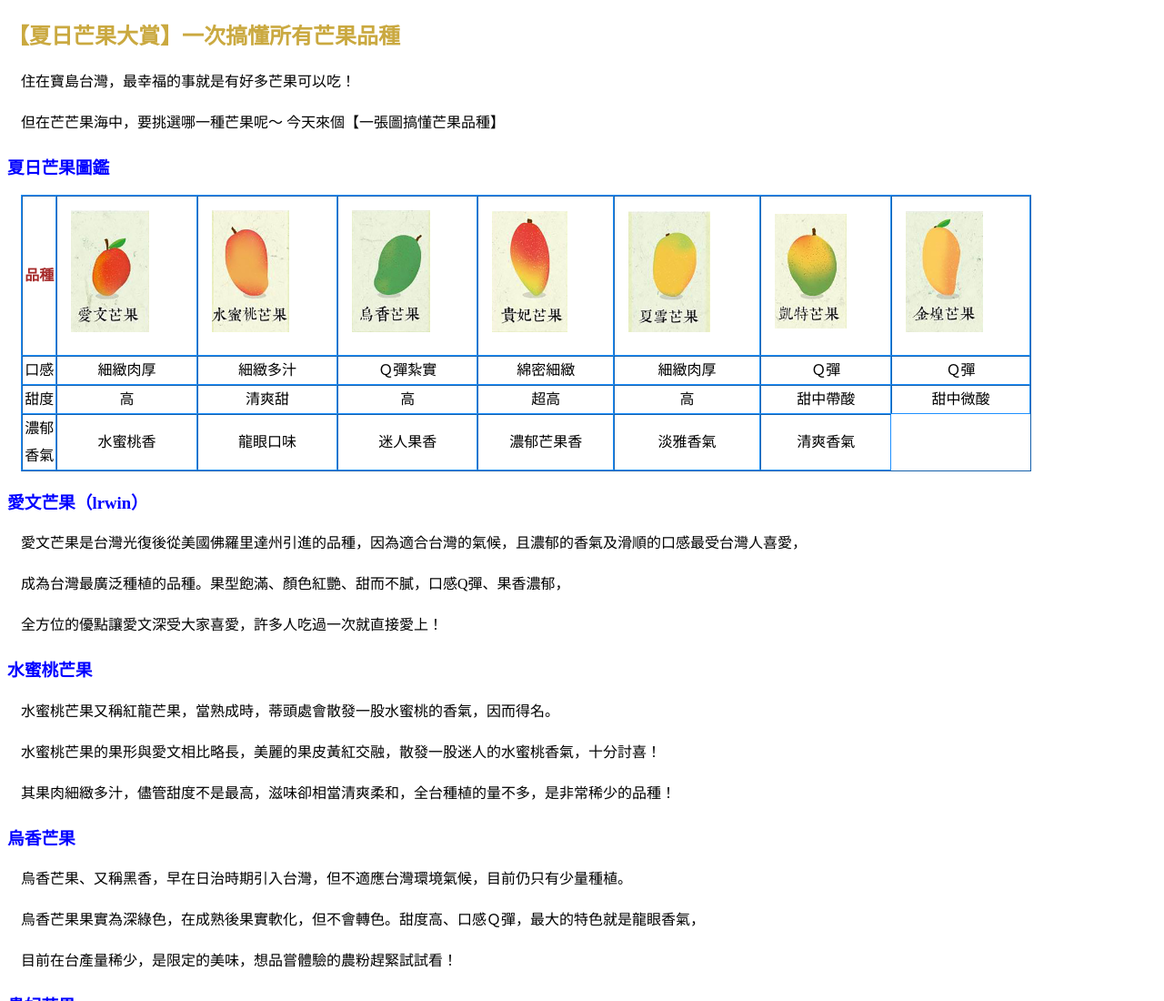
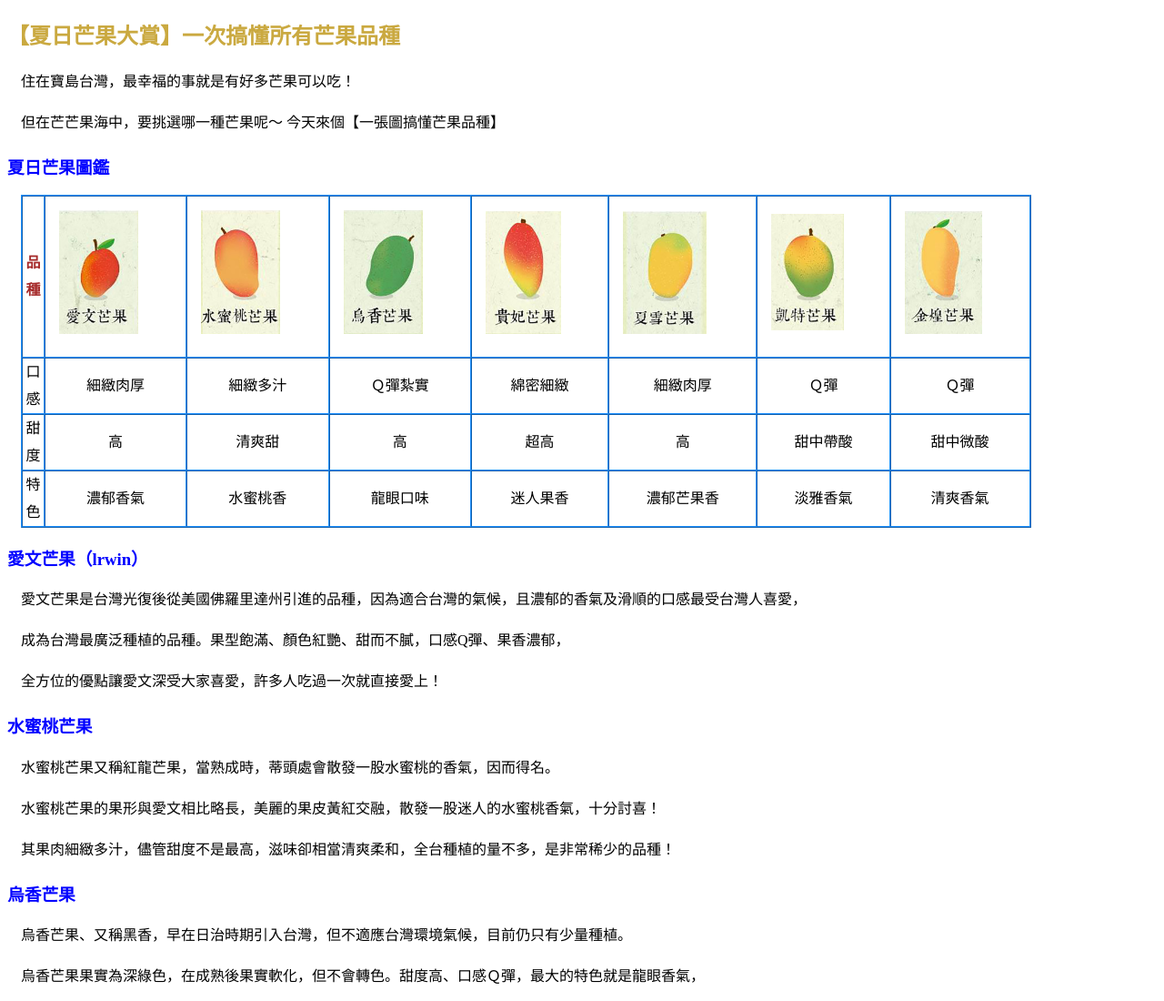
Before and after one commit to yianyianyo/yianyianyo.github.io, a plain HTML site: page B2A41/課堂作業03/index.htm in a window 1280 px wide. Shown: the top 1100 px of the page at 91% size. Drawn offline with Linux system fonts and the light colour scheme.

Commit message:
Update index.htm

```diff
--- a/B2A41/課堂作業03/index.htm
+++ b/B2A41/課堂作業03/index.htm
@@ -102,6 +102,7 @@
 				<td>甜中微酸</td>
 			</tr>
 			<tr>
+				<td>特色</td>
 				<td>濃郁香氣</td>
 				<td>水蜜桃香</td>
 				<td>龍眼口味</td>
```
